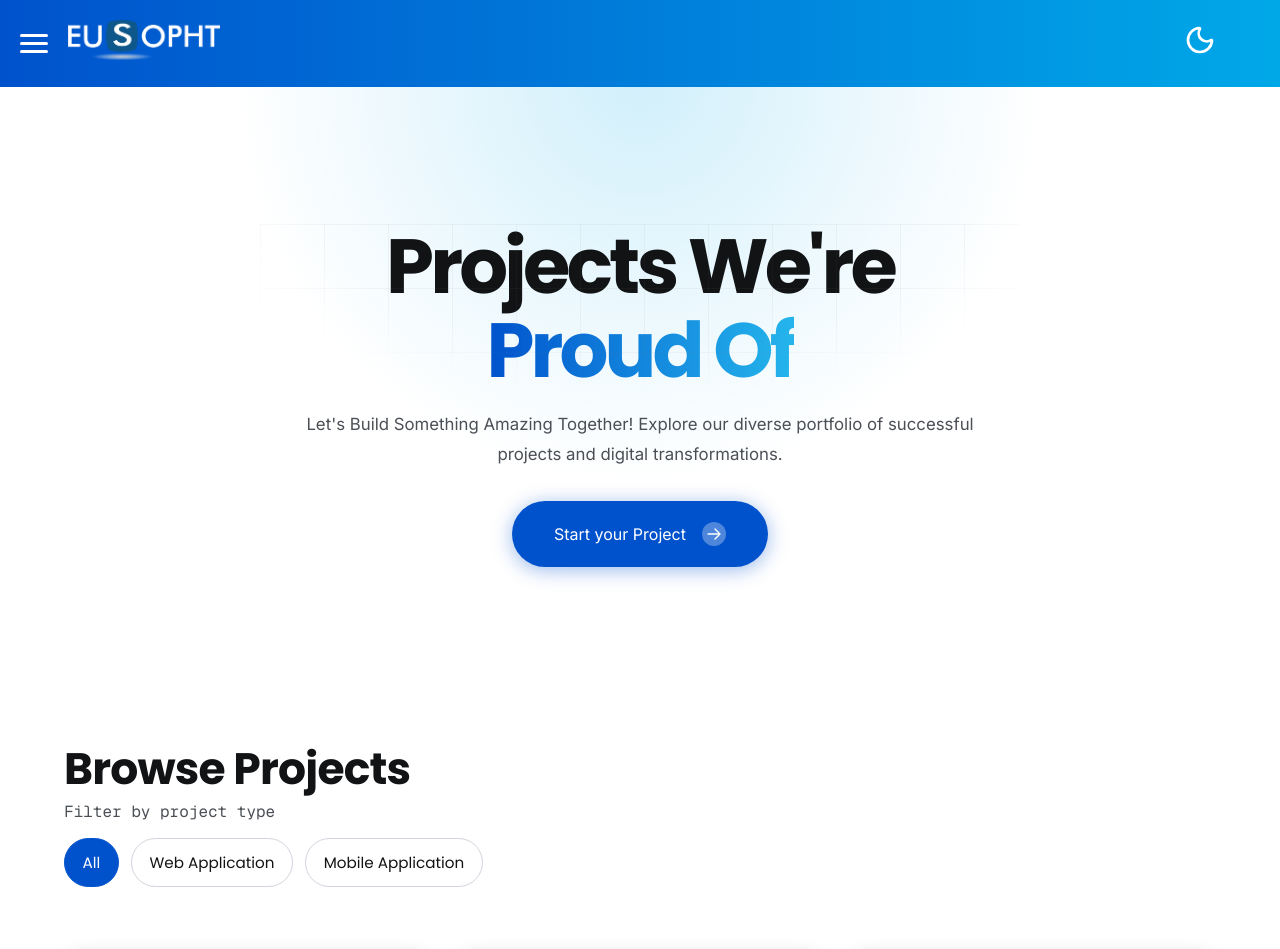
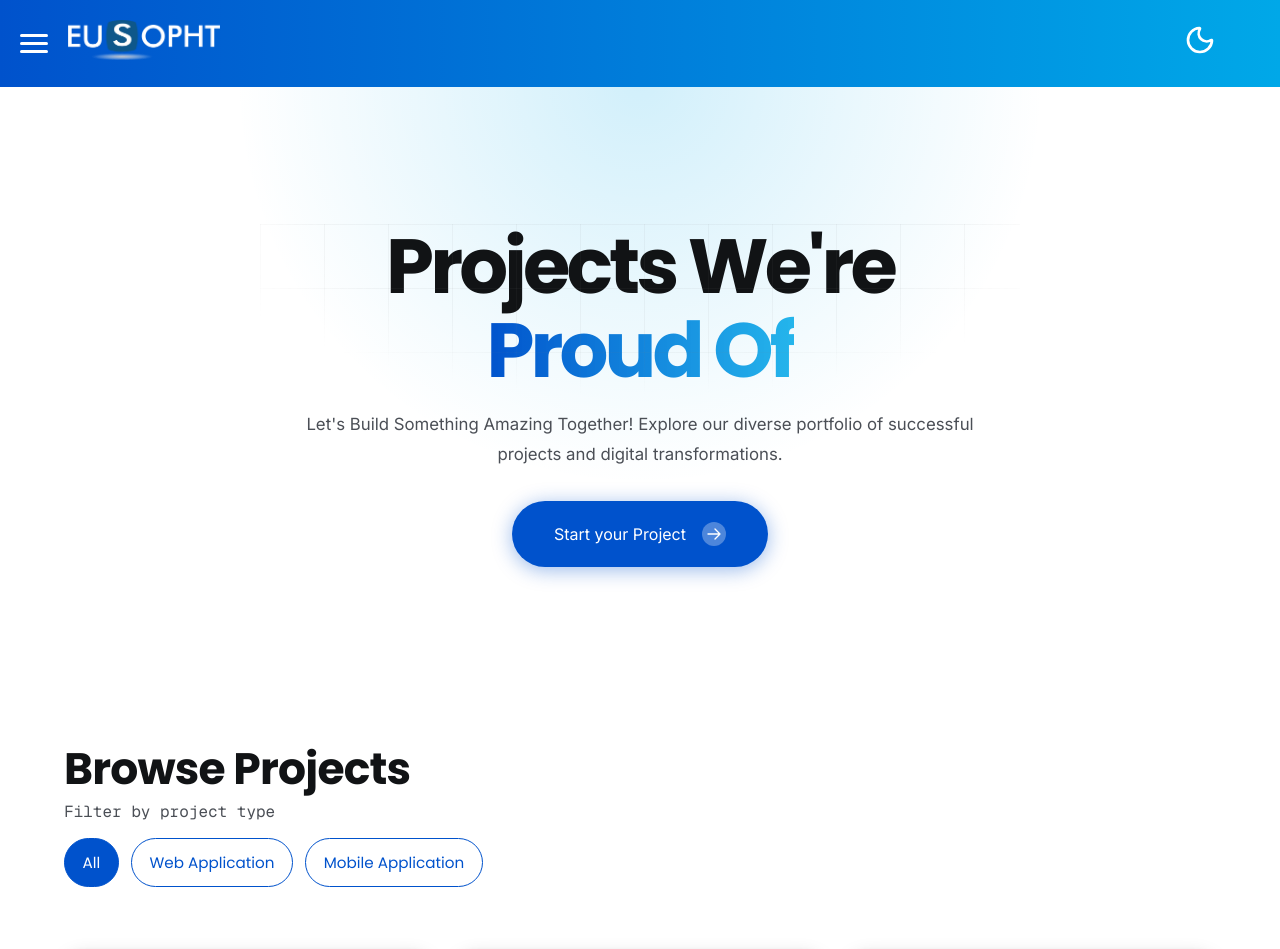
Before and after one commit to FDV103/EuSopht, a Vue app: page /portfolio in a window 1280 px wide. Shown: the top 949 px of the page. Built offline with nearby package versions, Linux system fonts and the light colour scheme.

Commit message:
Moved filtering styles from portfolio to main.css

```diff
--- a/src/assets/main.css
+++ b/src/assets/main.css
@@ -159,3 +159,60 @@ button:hover {
   font-weight: 400;
   margin-bottom: 20px;
 }
+
+
+/* ===== Filtering Section ===== */
+
+.filter-toolbar-header {
+  text-align: left;
+  margin-bottom: 1rem;
+}
+
+.filter-toolbar-header h2 {
+  margin-bottom: 0.35rem;
+}
+
+.filter-toolbar-text {
+  color: var(--text-colour-secondary);
+  font-family: var(--font-accent);
+  font-size: 1rem;
+}
+
+.filter-group {
+  display: flex;
+  flex-wrap: wrap;
+  gap: 0.75rem;
+}
+
+
+.filter-chip {
+  background: transparent;
+  color: var(--primary-colour);
+  border: 1px solid var(--primary-colour);
+  border-radius: 999px;
+  padding: 0.75rem 1.1rem;
+  font-family: var(--font-primary);
+  font-size: 0.95rem;
+  box-shadow: var(--box-shadow-light);
+  transition:
+    background-color 0.2s ease,
+    color 0.2s ease,
+    border-color 0.2s ease,
+    transform 0.2s ease;
+}
+
+.filter-chip:hover {
+  transform: translateY(-1px);
+  background-color: color-mix(
+    in srgb,
+    var(--primary-colour) 40%,
+    var(--secondary-colour)
+  );
+  color: var(--background-colour);
+}
+
+.filter-chip.active {
+  background-color: var(--primary-colour);
+  color: var(--background-colour);
+  border-color: var(--primary-colour);
+}
--- a/src/views/Portfolio.vue
+++ b/src/views/Portfolio.vue
@@ -54,9 +54,9 @@ const getProjectIcon = (type) => {
 
     <section id="projects" class="projects-section">
       <div class="projects-toolbar">
-        <div class="projects-toolbar-header">
+        <div class="filter-toolbar-header">
           <h2>Browse Projects</h2>
-          <p class="projects-toolbar-text">Filter by project type</p>
+          <p class="filter-toolbar-text">Filter by project type</p>
         </div>
 
         <div class="filter-group" role="group" aria-label="Filter projects by type">
@@ -423,53 +423,6 @@ h4 {
   padding: 0 1.5rem;
 }
 
-.projects-toolbar-header {
-  text-align: left;
-  margin-bottom: 1rem;
-}
-
-.projects-toolbar-header h2 {
-  margin-bottom: 0.35rem;
-}
-
-.projects-toolbar-text {
-  color: var(--text-colour-secondary);
-  font-family: var(--font-accent);
-  font-size: 1rem;
-}
-
-.filter-group {
-  display: flex;
-  flex-wrap: wrap;
-  gap: 0.75rem;
-}
-
-.filter-chip {
-  background: transparent;
-  color: var(--text-colour-primary);
-  border: 1px solid var(--faint-border);
-  border-radius: 999px;
-  padding: 0.75rem 1.1rem;
-  font-family: var(--font-primary);
-  font-size: 0.95rem;
-  transition:
-    background-color 0.2s ease,
-    color 0.2s ease,
-    border-color 0.2s ease,
-    transform 0.2s ease;
-}
-
-.filter-chip:hover {
-  transform: translateY(-1px);
-  background: color-mix(in srgb, var(--primary-colour) 8%, transparent);
-}
-
-.filter-chip.active {
-  background: var(--primary-colour);
-  color: var(--background-colour);
-  border-color: var(--primary-colour);
-}
-
 .bottom-banner-section {
   padding: 0 1.5rem 5rem;
 }
@@ -640,4 +593,6 @@ h4 {
   justify-content: center;
   transition: scale 0.3s ease;
 }
+
+
 </style>
```
